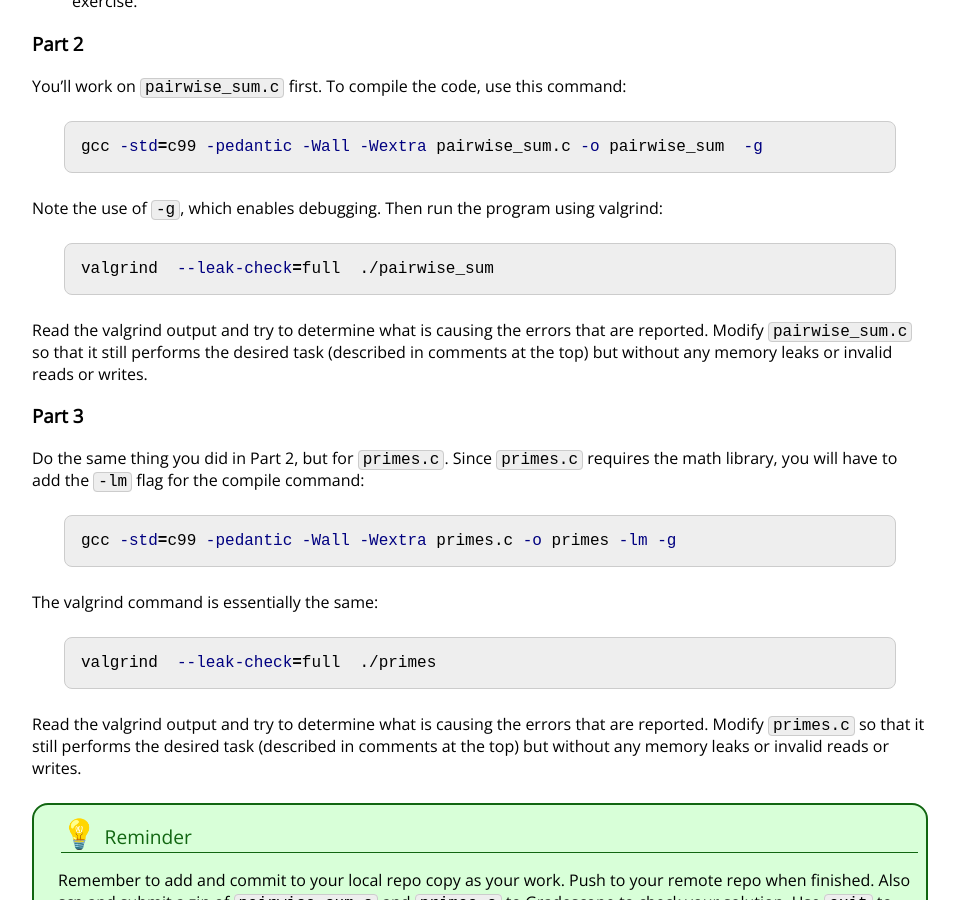
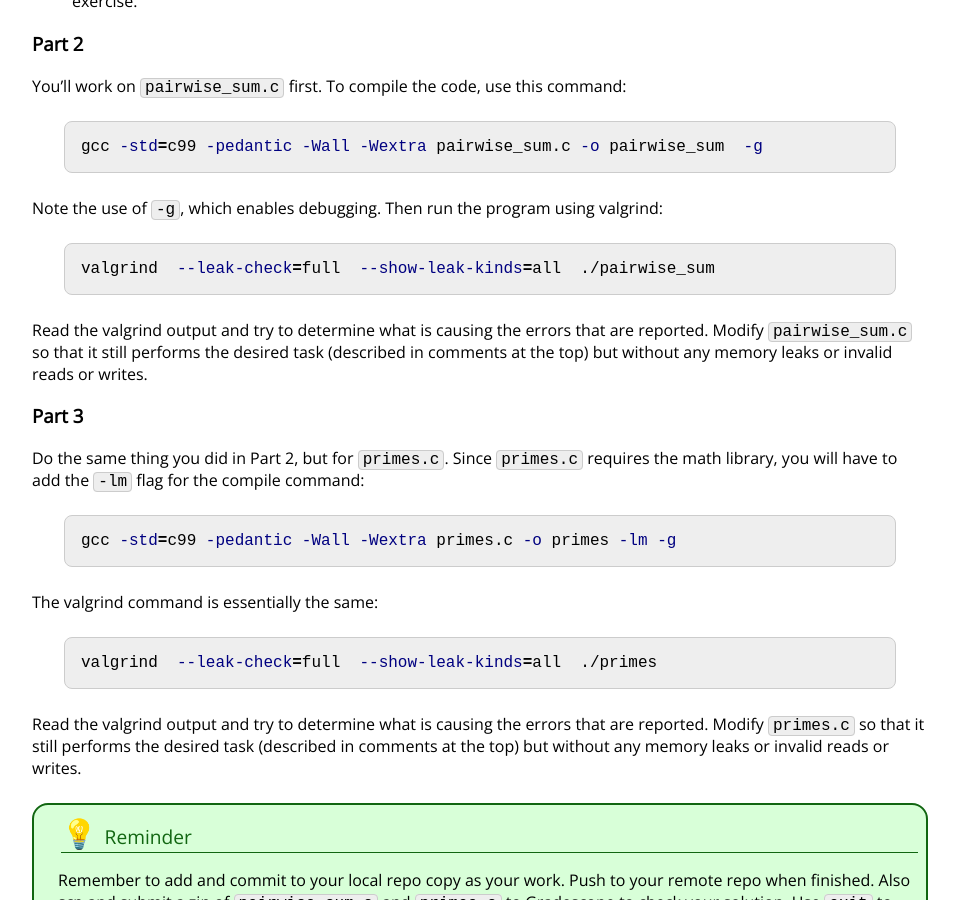
Before and after one commit to jhu-ip/cs220-s22, a Jekyll site: the page built from exercise/ex11.md, in a window 1280 px wide and 900 px high, scrolled down 898 px. Shown: the whole window, without its empty margins (160-1119 px from the left). Built offline with Jekyll 4.4.1, drawn with Linux system fonts in a browser that asks for light colours; some web fonts are replaced.

Commit message:
Added valgrind flags to ex 11 and 13

````diff
--- a/exercise/ex11.md
+++ b/exercise/ex11.md
@@ -42,7 +42,7 @@ gcc -std=c99 -pedantic -Wall -Wextra pairwise_sum.c -o pairwise_sum  -g
 Note the use of `-g`, which enables debugging.  Then run the program using valgrind:
 
 ```bash
-valgrind  --leak-check=full  ./pairwise_sum
+valgrind  --leak-check=full  --show-leak-kinds=all  ./pairwise_sum
 ```
 
 Read the valgrind output and try to determine what is causing the errors that are reported. Modify `pairwise_sum.c` so that it still performs the desired task (described in comments at the top) but without any memory leaks or invalid reads or writes.
@@ -57,7 +57,7 @@ gcc -std=c99 -pedantic -Wall -Wextra primes.c -o primes -lm -g
 The valgrind command is essentially the same:
 
 ```bash
-valgrind  --leak-check=full  ./primes
+valgrind  --leak-check=full  --show-leak-kinds=all  ./primes
 ```
 
 Read the valgrind output and try to determine what is causing the errors that are reported. Modify `primes.c` so that it still performs the desired task (described in comments at the top) but without any memory leaks or invalid reads or writes.
````
Also changed, not shown: exercise/ex13.md (+1 -1 lines).
